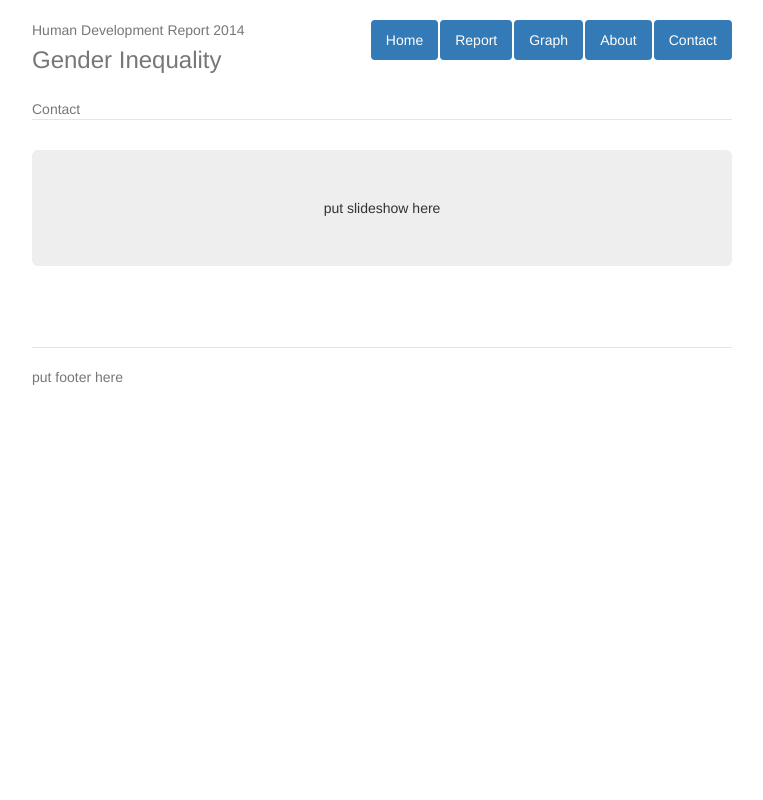
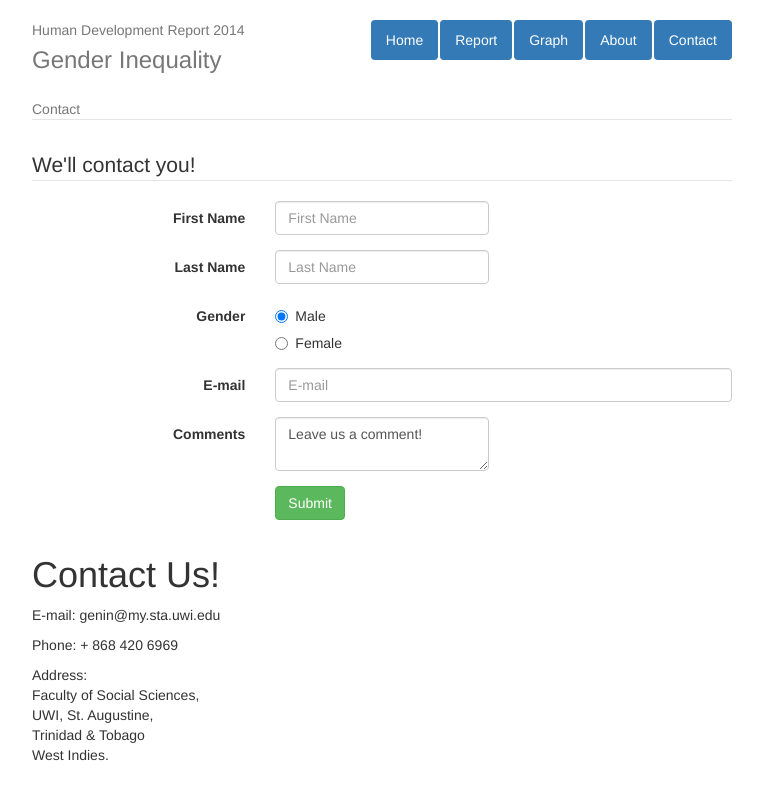
Before and after one commit to coconutjelly/gender_inequality, a website: page app/contact.html in a window 1280 px wide. Shown: the whole page, without its empty margins (258-1021 px from the left). Drawn offline with Linux system fonts and the light colour scheme; files that its build step writes are made by us from their sources; files whose address does not match are found by name.

Commit message:
Arun Contact Page Edi

```diff
--- a/app/contact.html
+++ b/app/contact.html
@@ -43,41 +43,91 @@
         <h7 class="text-muted">Contact</h7>
       </div>
 
-      <div class="jumbotron">
-
-        <!--
-        <h1>'Allo, 'Allo!</h1>
-        <p class="lead">Always a pleasure scaffolding your apps.</p>
-        <p><a class="btn btn-lg btn-success" href="#">Splendid! <span class="glyphicon glyphicon-ok"></span></a></p>
-      -->
-      put slideshow here
-      </div>
-
-      <div class="row marketing">
-        <div class="col-lg-6">
-          <!--
-          <h4><a href="https://html5boilerplate.com/">HTML5 Boilerplate</a></h4>
-          <p>HTML5 Boilerplate is a professional front-end template for building fast, robust, and adaptable web apps or sites.</p>
 
 
+       <form class="form-horizontal">
+  <fieldset>
 
-          <h4><a href="http://getbootstrap.com/">Bootstrap</a></h4>
-          <p>Sleek, intuitive, and powerful mobile first front-end framework for faster and easier web development.</p>
+  <!-- Form Name -->
+  <legend>We'll contact you!</legend>
 
-          <h4><a href="http://modernizr.com/">Modernizr</a></h4>
-          <p>Modernizr is an open-source JavaScript library that helps you build the next generation of HTML5 and CSS3-powered websites.</p>
-        -->
+  <!-- Text input-->
+  <div class="form-group">
+    <label class="col-md-4 control-label" for="firstname">First Name</label>
+    <div class="col-md-4">
+    <input id="firstname" name="First Name" type="text" placeholder="First Name" class="form-control input-md" required="">
 
-        </div>
-      </div>
+    </div>
+  </div>
 
-      <div class="footer">
-      <!--
-        <p><span class="glyphicon glyphicon-heart"></span> from the Yeoman team</p>
-      -->
-      put footer here
-      </div>
+  <!-- Text input-->
+  <div class="form-group">
+    <label class="col-md-4 control-label" for="lastname"> Last Name</label>
+    <div class="col-md-4">
+    <input id="lastname" name="Last Name" type="text" placeholder="Last Name" class="form-control input-md" required="">
+
     </div>
+  </div>
+
+  <!-- Multiple Radios -->
+  <div class="form-group">
+    <label class="col-md-4 control-label">Gender</label>
+    <div class="col-md-4">
+    <div class="radio">
+      <label for="genradios-0">
+        <input type="radio" name="radios" id="genradios-0" value="1" checked="checked">
+        Male
+      </label>
+  	</div>
+    <div class="radio">
+      <label for="genradios-1">
+        <input type="radio" name="radios" id="genradios-1" value="2">
+        Female
+      </label>
+  	</div>
+    </div>
+  </div>
+
+  <!-- Text input-->
+  <div class="form-group">
+    <label class="col-md-4 control-label" for="eaddress">E-mail</label>
+    <div class="col-md-8">
+    <input id="eaddress" name="E-mail Address" type="text" placeholder="E-mail" class="form-control input-md" required="">
+
+    </div>
+  </div>
+
+  <!-- Textarea -->
+  <div class="form-group">
+    <label class="col-md-4 control-label" for="Comments">Comments</label>
+    <div class="col-md-4">
+      <textarea class="form-control" id="Comments" name="Comments">Leave us a comment!</textarea>
+    </div>
+  </div>
+
+  <!-- Button -->
+  <div class="form-group">
+    <label class="col-md-4 control-label" for="Submit"></label>
+    <div class="col-md-4">
+      <button id="Submit" name="Submit" class="btn btn-success">Submit</button>
+    </div>
+  </div>
+
+  </fieldset>
+  </form>
+
+  <article class=".dl-horizontal">
+      <h1>Contact Us!</h1>
+      <p>E-mail: genin@my.sta.uwi.edu</p>
+      <p>Phone: + 868 420 6969</p>
+      <p>Address:<br> Faculty of Social Sciences,<br>
+        UWI, St. Augustine,<br>
+        Trinidad & Tobago<br>
+        West Indies.
+      </p>
+  </article>
+  </div>
+
 
 
     <!-- build:js(.) scripts/vendor.js -->
```
